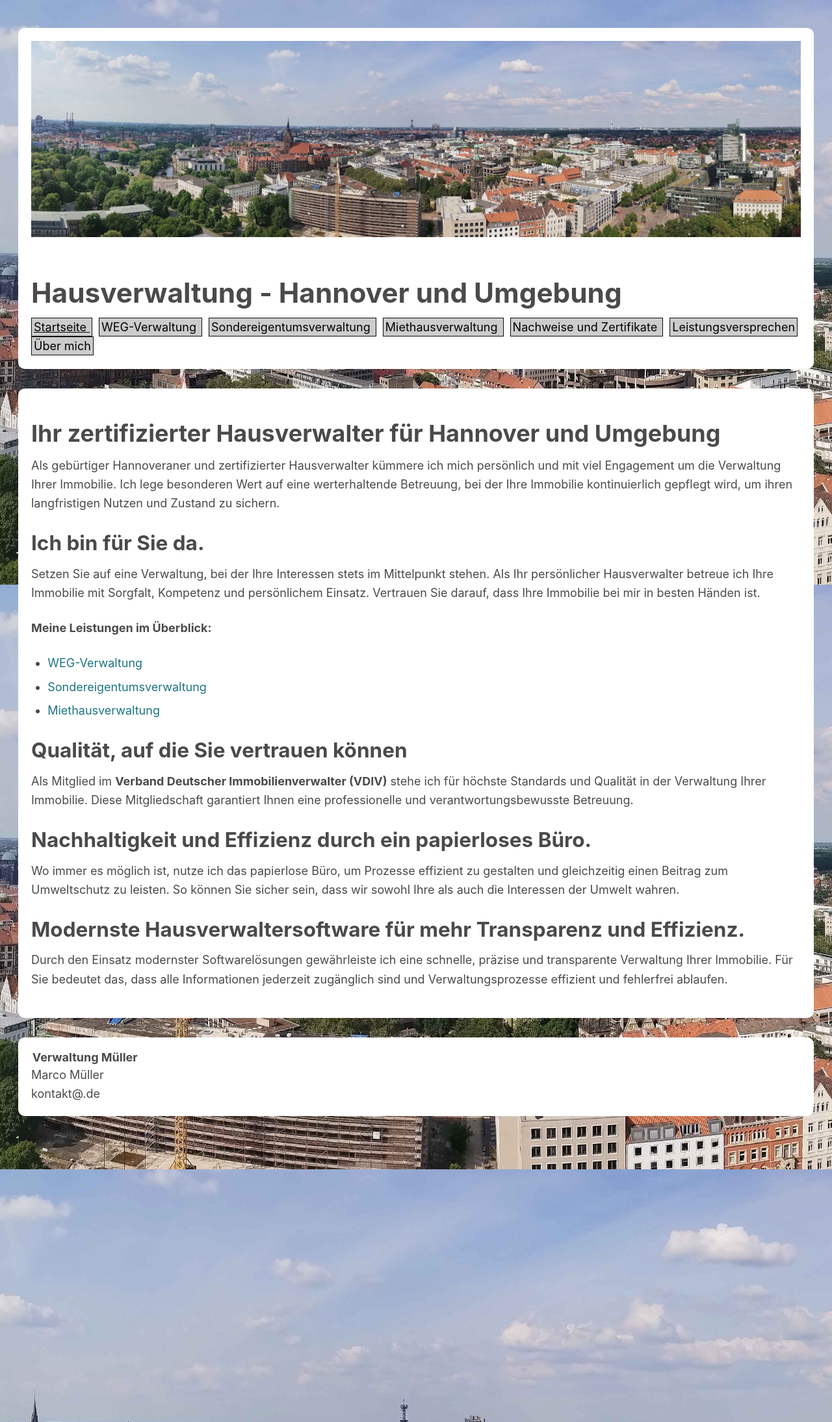
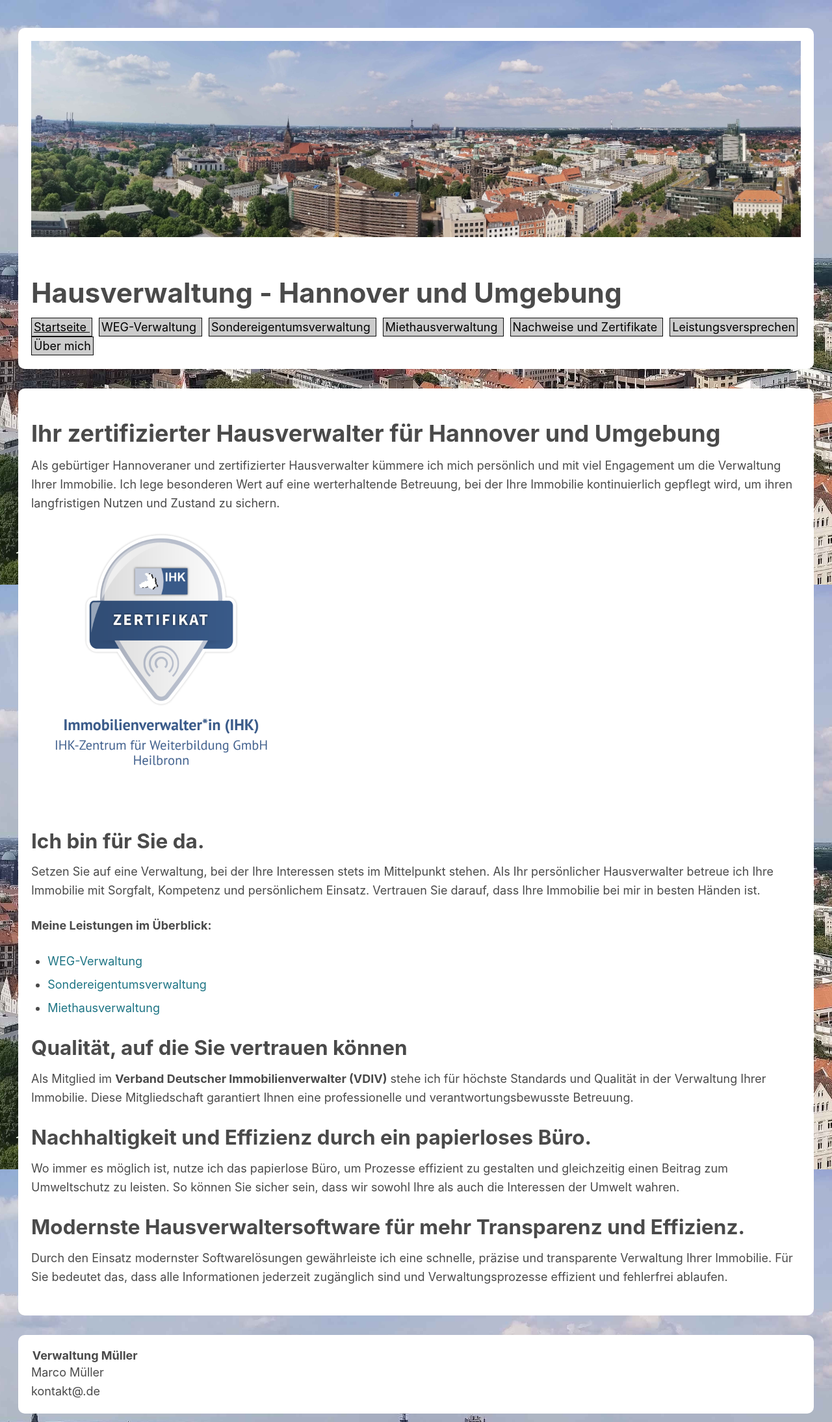
Before and after one commit to marek22k/hausverwaltung, a Jekyll site: the page built from index.md, in a window 1280 px wide. Shown: the whole page at 65% size. Built offline with Jekyll 4.4.1, drawn with Linux system fonts in a browser that asks for light colours.

Commit message:
Update index.md
Badge

```diff
--- a/index.md
+++ b/index.md
@@ -10,6 +10,8 @@
 mit viel Engagement um die Verwaltung Ihrer Immobilie. Ich lege besonderen Wert auf eine
 werterhaltende Betreuung, bei der Ihre Immobilie kontinuierlich gepflegt wird, um ihren
 langfristigen Nutzen und Zustand zu sichern.
+
+<a href="https://badges.ihk-kompetenz.plus/assertion/f215ab3c-9e25-4efe-83a8-da10036371b5?id=U2FsdGVkX19lBDNHu0Cv1IgLjduX0Ui/m%209pxj/c1hfx1jaMzmEQjGfhNLWDXZfG4GEqCM/fldCq4QhMBqIaBQ=="><img src="/assets/img/nachweise-und-zertifikate/badge.png" alt="Immobilienverwalter (IHK)" class="certificate"></a>
 
 ### Ich bin für Sie da.
 
```
